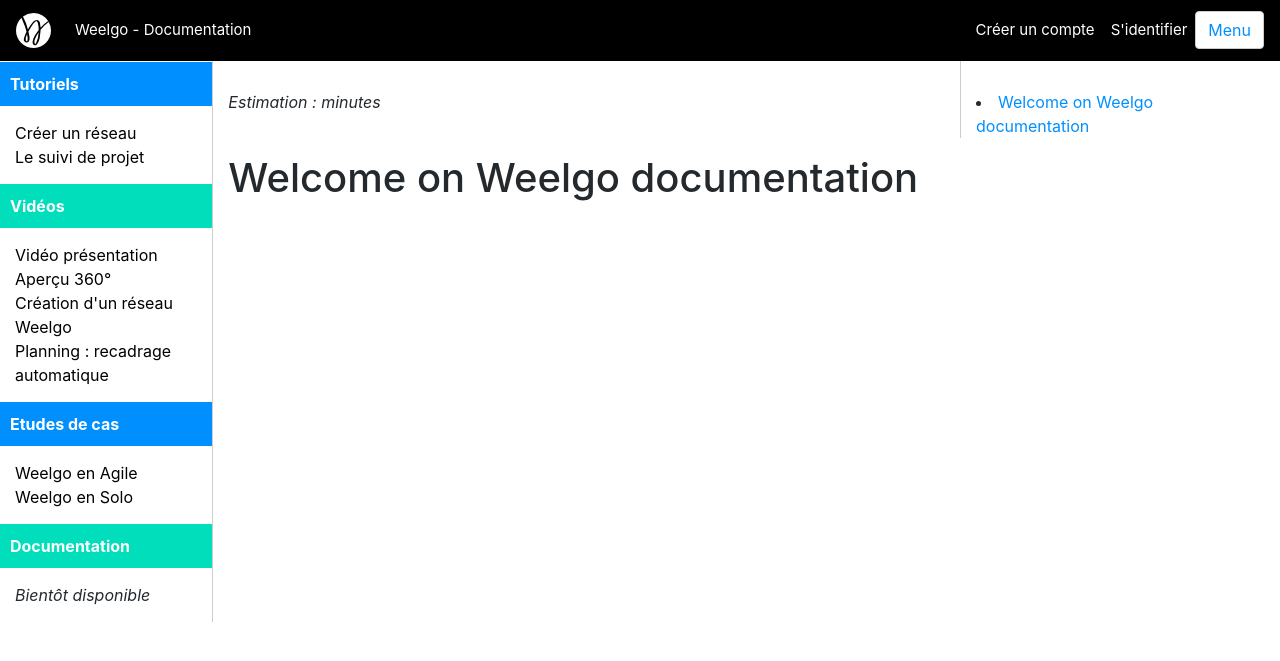
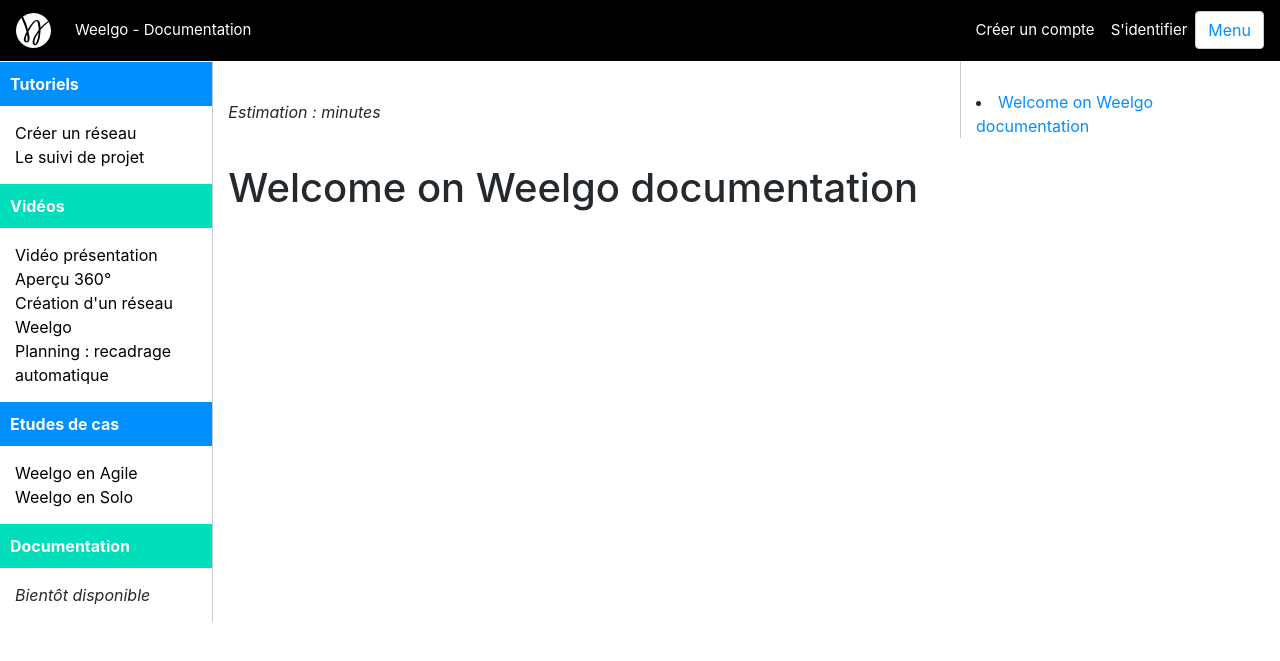
Before and after one commit to Weelgo/weelgo.github.io, a Jekyll site: the page built from index.md, in a window 1280 px wide. Shown: the top 661 px of the page. Built offline with Jekyll 4.4.1, drawn with Linux system fonts in a browser that asks for light colours.

Commit message:
amélioration doc

```diff
--- a/_layouts/docs_fr.html
+++ b/_layouts/docs_fr.html
@@ -117,7 +117,7 @@
 			{% endfor %}
         </div>
         <main class="col-12 col-md-9 col-lg-10 col-xl-7" role="main" style="margin-top: 70px;">
-		  <div style="margin-bottom: 40px;">
+		  <div style="margin-bottom: 40px;padding-top: 10px;">
 	          <h1 style="font-size: 35px;font-family: Segoe UI Light;font-weight: bold;" id="content">{{ pageTitle }}</h1>
 	          <div style="font-style: italic;margin-top: 20px;">Estimation : {{ page.readingEstimation }} minutes</div>
 	          {% if lvl2Elem and lvl1Path %}
```
